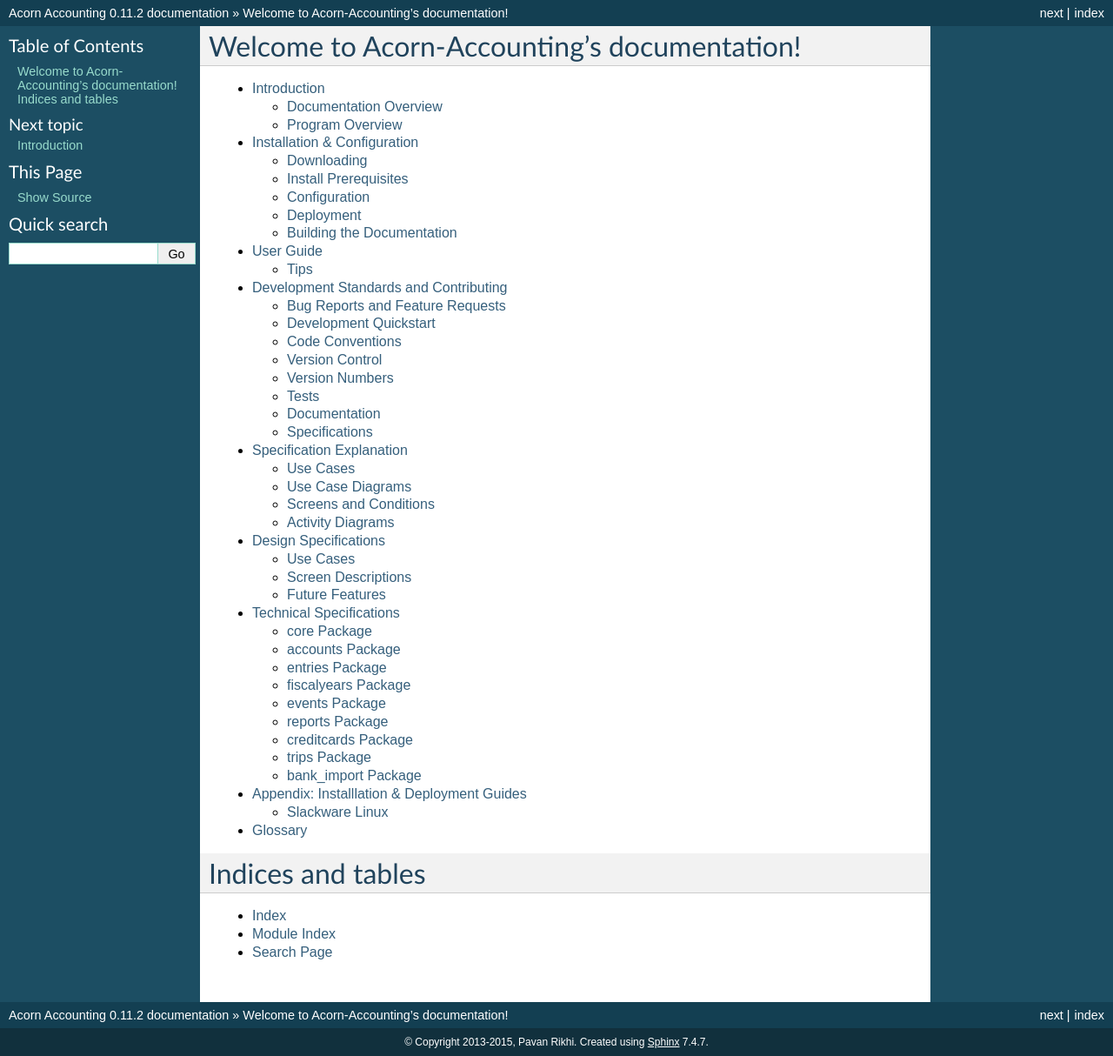
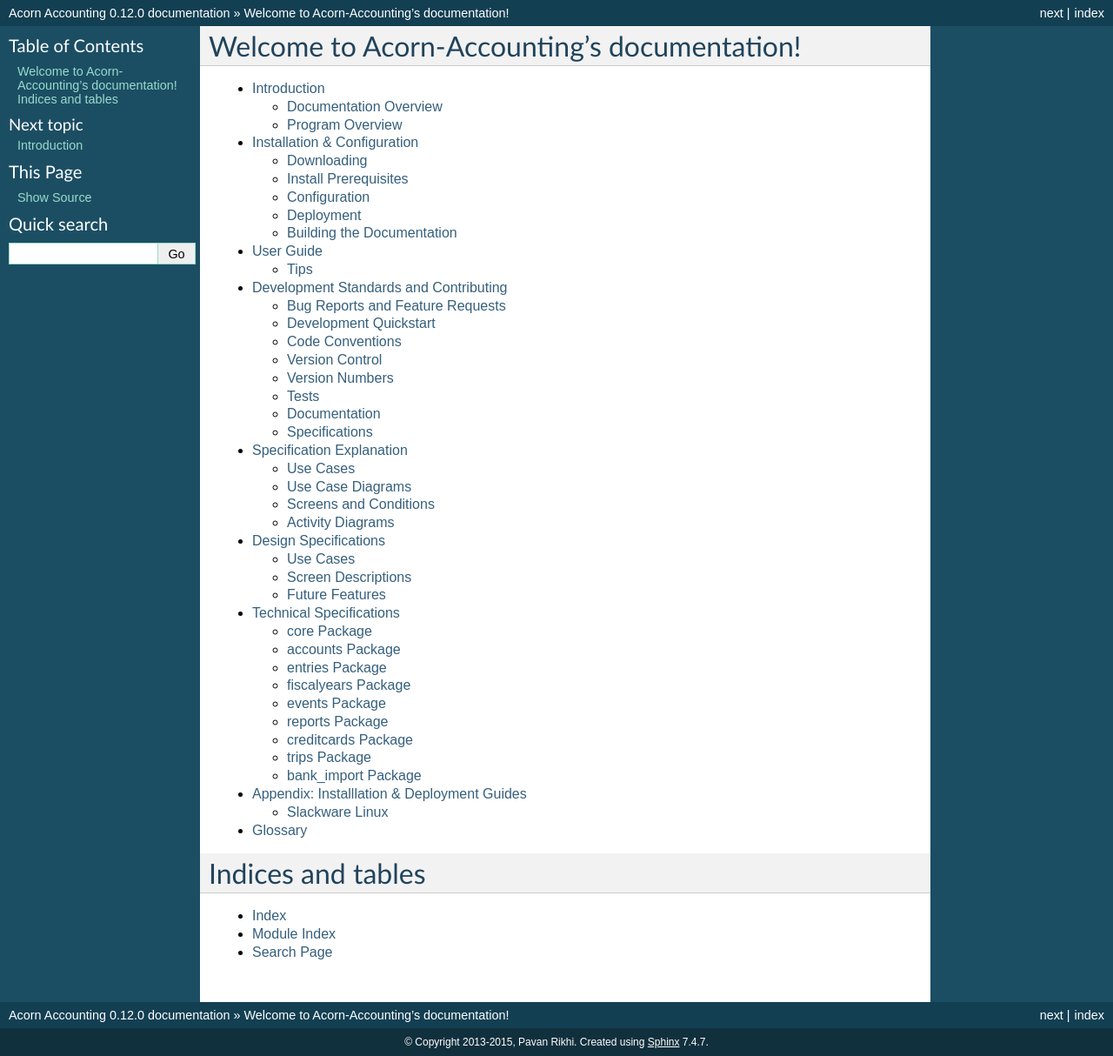
Before and after one commit to prikhi/AcornAccounting, a Sphinx documentation site: the page built from docs/source/index.rst, in a window 1280 px wide and 1214 px high. Shown: the whole window at 87% size. Built offline with Sphinx 7.4.7, drawn with Linux system fonts in a browser that asks for light colours; formulas are drawn with MathJax 3.

Commit message:
Prepare for v0.12.0

```diff
--- a/docs/source/conf.py
+++ b/docs/source/conf.py
@@ -64,9 +64,9 @@
 # built documents.
 #
 # The short X.Y version.
-version = '0.11.2'
+version = '0.12.0'
 # The full version, including alpha/beta/rc tags.
-release = '0.11.2'
+release = '0.12.0'
 
 # The language for content autogenerated by Sphinx. Refer to documentation
 # for a list of supported languages.
--- a/setup.py
+++ b/setup.py
@@ -3,7 +3,7 @@
 
 setup(
     name='AcornAccounting',
-    version='0.11.2',
+    version='0.12.0',
     author='Pavan Rikhi',
     author_email='pavan.rikhi@gmail.com',
     packages=find_packages(),
```
